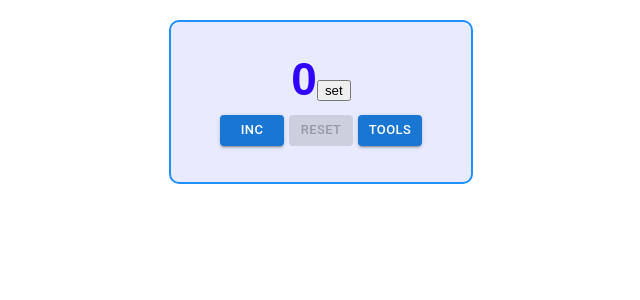
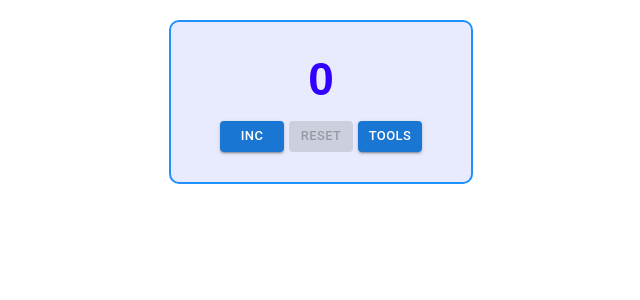
Before and after one commit to shevchenkooleg/counter, a React (Create React App) app: page / in a window 1280 px wide. Shown: the top 300 px of the page, without its empty margins (319-959 px from the left). Built offline with nearby package versions, Linux system fonts and the light colour scheme.

Commit message:
commit after deploy and fix bug with reset counter after refresh page

```diff
--- a/package.json
+++ b/package.json
@@ -2,6 +2,7 @@
   "name": "counter",
   "version": "0.1.0",
   "private": true,
+  "homepage": "https://shevchenkooleg.github.io/counter",
   "dependencies": {
     "@emotion/react": "^11.8.2",
     "@emotion/styled": "^11.8.1",
@@ -15,6 +16,7 @@
     "@types/node": "^16.7.13",
     "@types/react": "^17.0.20",
     "@types/react-dom": "^17.0.9",
+    "gh-pages": "^3.2.3",
     "react": "^17.0.2",
     "react-dom": "^17.0.2",
     "react-scripts": "5.0.0",
@@ -26,7 +28,9 @@
     "start": "react-scripts start",
     "build": "react-scripts build",
     "test": "react-scripts test",
-    "eject": "react-scripts eject"
+    "eject": "react-scripts eject",
+    "predeploy": "npm run build",
+    "deploy": "gh-pages -d build"
   },
   "eslintConfig": {
     "extends": [
--- a/src/App.css
+++ b/src/App.css
@@ -1,12 +1,12 @@
 .App {
     display: grid;
     transition-duration: 0.5s;
-    grid-template-rows: 10fr 4fr 10fr 10fr;
-    grid-template:
-        'screen'
-        'error'
-        'buttonsBar'
-        'toolsBar';
+    grid-template-rows: 1fr 1fr 1fr;
+    /*grid-template:*/
+    /*    'screen'*/
+    /*    'error'*/
+    /*    'buttonsBar'*/
+    /*    'toolsBar';*/
     text-align: center;
     height: 120px;
     border: 2px solid dodgerblue;
--- a/src/App.tsx
+++ b/src/App.tsx
@@ -21,6 +21,7 @@ function App() {
     }, [])
     useEffect(() => {
         setToLocalStorage()
+        setCounter(startValue)
 
     }, [startValue, stopValue, stepValue])
 
@@ -78,7 +79,7 @@ function App() {
         <div className={!toolsRender ? "App" : 'App AppToolsEnabled'}>
 
             <Screen counter={counter} stopValue={stopValue} error={error} setError={setError}/>
-            {error && <ErrorMessage/>}
+            {/*{error && <ErrorMessage/>}*/}
             <ButtonsBar counterChangeCallback={counterChangeCallback}
                         buttonsBlockCallback={buttonsBlockCallback}
                         toolsBarRenderHandler={toolsBarRenderHandler}/>
--- a/src/components/Screen/Screen.module.css
+++ b/src/components/Screen/Screen.module.css
@@ -1,5 +1,5 @@
 .screen {
-    margin: 10px 0 0 0;
+    margin: 10px;
     font-size: 46px;
     font-family: sans-serif;
     font-weight: bold;
--- a/src/components/Screen/Screen.tsx
+++ b/src/components/Screen/Screen.tsx
@@ -19,7 +19,7 @@ const Screen: React.FC<ScreenPropsType> = (
         <>
             <div
                 className={finalClass}>{counter}
-                <span><button onClick={()=>setError(!error)}>set</button></span>
+                {/*<span><button onClick={()=>setError(!error)}>set</button></span>*/}
             </div>
 
         </>
```
Also changed, not shown: 1 other file (tests, documents, lock files or other folders).
